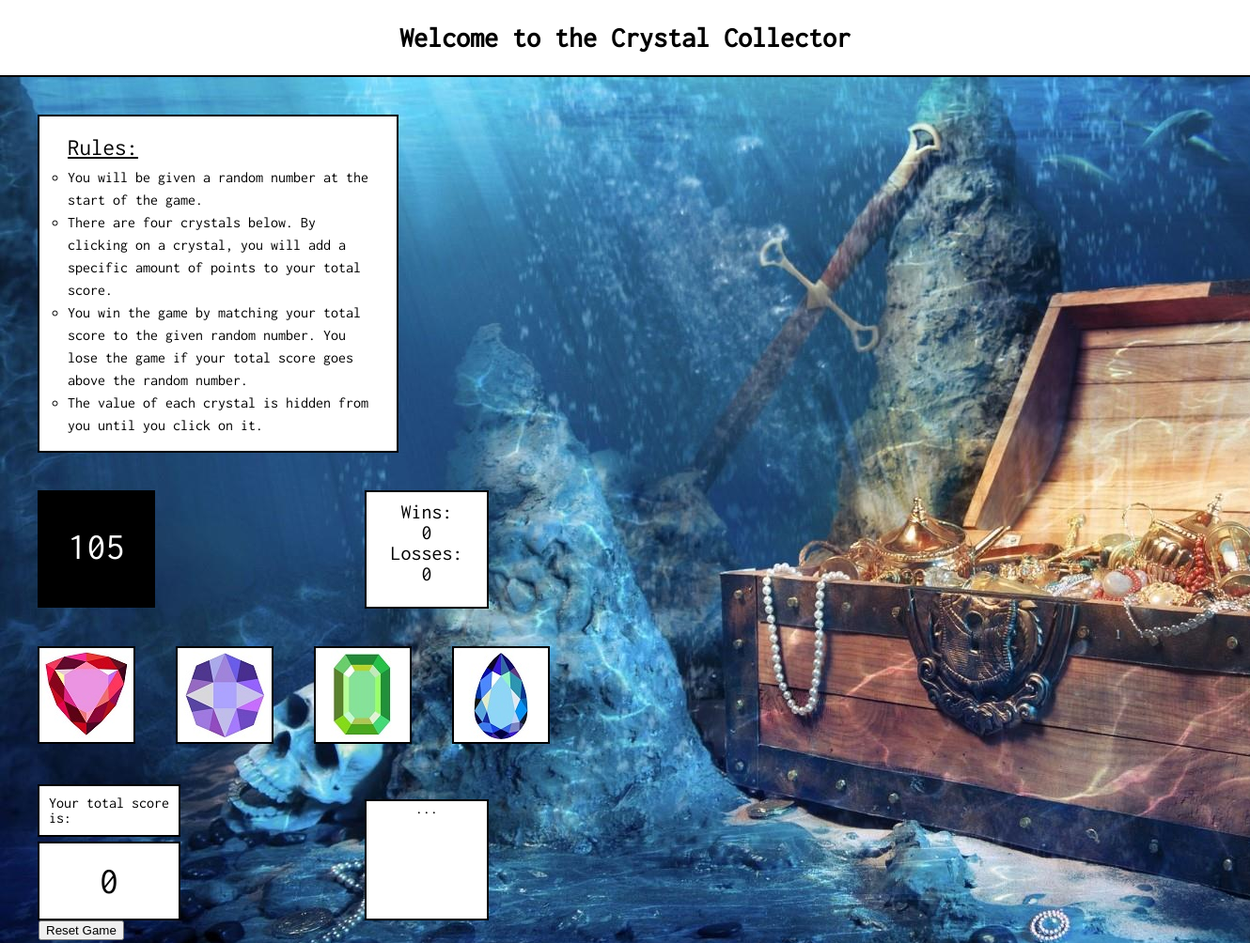
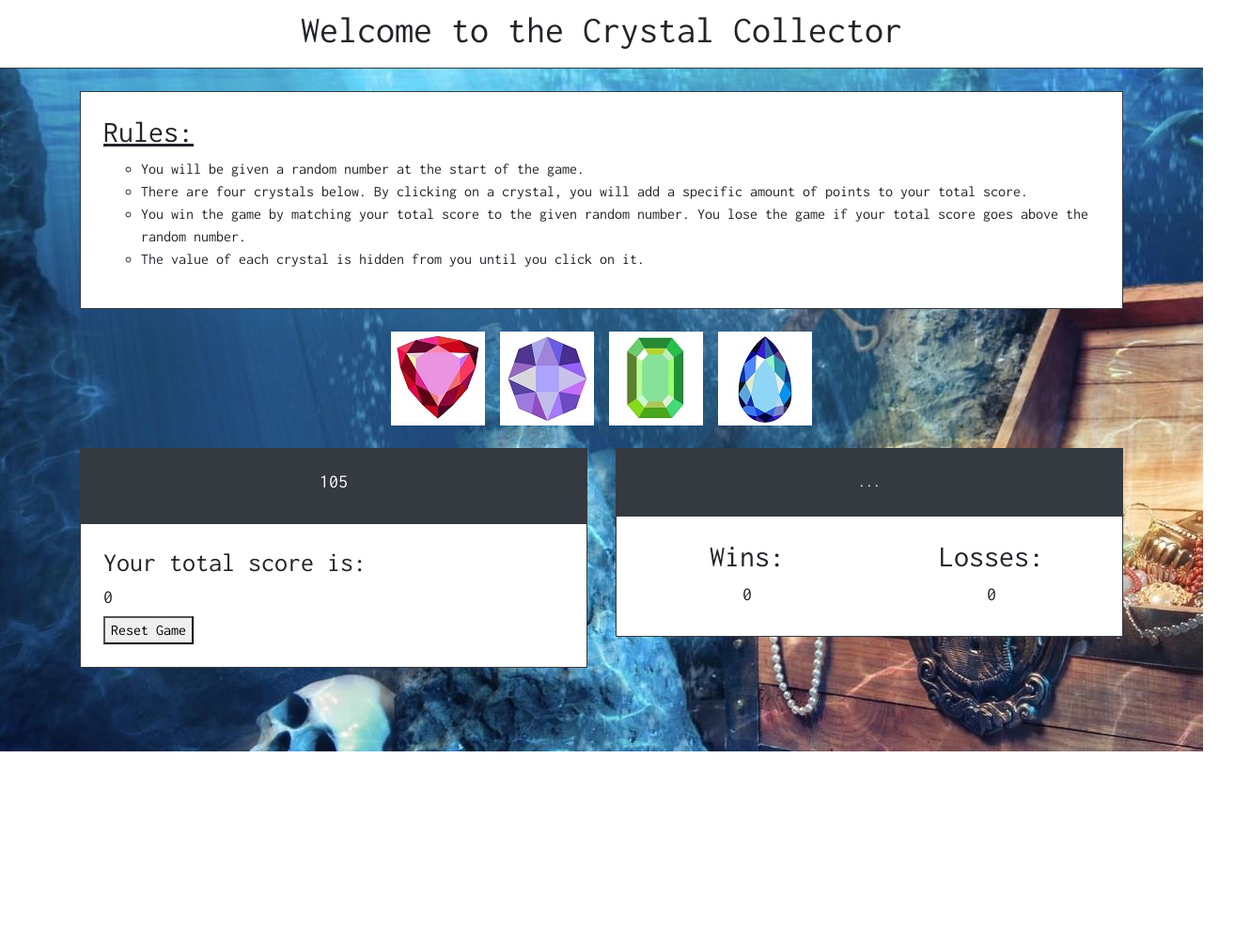
Before and after one commit to desinoelle/unit-4-game, a plain HTML site: page index.html in a window 1280 px wide. Shown: the top 1004 px of the page at 94% size, 1330 px wide, since content can reach past the window. After the commit the page ends 800 px from the top, so only its background shows below. Drawn offline with nearby package versions, Linux system fonts and the light colour scheme.

Commit message:
Fixed layout.

```diff
--- a/assets/css/style.css
+++ b/assets/css/style.css
@@ -2,115 +2,10 @@ body {
     background-image: url("../images/background.jpg");
 }
 
-.header {
-    width: 100%;
-    padding: 25px;
-    background-color: white;
+#gtext {
     font-family: 'Inconsolata', monospace;
-    font-size: 30px;
-    font-weight: bold;
-    text-align: center;
-    border-bottom: 2px solid black;
-
-}
-
-.rules {
-    width: 25%;
-    padding: 15px 30px;
-    margin: 40px;
-    background-color: white;
-    font-family: 'Inconsolata', monospace;
-    line-height: 1.5;
-    border: 2px solid black;
-}
-
-#h2rules {
-    font-size: 25px;
-    text-decoration: underline;
 }
 
 li {
     list-style-type: circle;
 }
-
-#random-num {
-    float: left;
-    width: 125px;
-    height: 85px;
-    margin-left: 40px;
-    padding-top: 40px;
-    background-color: black;
-    color: white;
-    font-family: 'Inconsolata', monospace;
-    text-align: center;
-    font-size: 40px;
-}
-
-.wins-and-losses {
-    float: left;
-    width: 10%;
-    height: 112px;
-    margin-left: 223px;
-    padding-top: 10px;
-    background-color: white;
-    font-family: 'Inconsolata', monospace;
-    text-align: center;
-    font-size: 22px;
-    border: 2px solid black;
-}
-
-.row::after {
-    content: "";
-    clear: both;
-    display: table;
-}
-
-.crystals {
-    margin-left: 40px;
-    margin-top: 40px;
-}
-
-.crystal {
-    margin-right: 39px;
-    border: 2px solid black;
-}
-
-#h3score {
-    width: 10%;
-    margin-left: 40px;
-    margin-top: 40px;
-    padding: 10px;
-    background-color: white;
-    font-family: 'Inconsolata', monospace;
-    border: 2px solid black;
-}
-
-#score-total {
-    width: 10%;
-    margin-left: 40px;
-    margin-top: 5px;
-    padding: 20px 10px;
-    background-color: white;
-    font-family: 'Inconsolata', monospace;
-    text-align: center;
-    font-size: 40px;
-    border: 2px solid black;
-}
-
-#reset {
-    margin-left: 41px;
-}
-
-#message {
-    position: relative;
-    left: 165px;
-    bottom: 150px;
-    width: 10%;
-    height: 125px;
-    margin-left: 223px;
-    background-color: white;
-    color: black;
-    font-family: 'Inconsolata', monospace;
-    text-align: center;
-    border: 2px solid black;
-}
--- a/index.html
+++ b/index.html
@@ -10,7 +10,7 @@
 
         <!--Link styles-->
         <link rel="stylesheet" href="assets/css/style.css">
-        <link rel="stylesheet" href="assets/css/reset.css">
+        <link rel="stylesheet" href="https://maxcdn.bootstrapcdn.com/bootstrap/4.0.0/css/bootstrap.min.css" integrity="sha384-Gn5384xqQ1aoWXA+058RXPxPg6fy4IWvTNh0E263XmFcJlSAwiGgFAW/dAiS6JXm" crossorigin="anonymous">
 
         <!--Google fonts-->
         <link href="https://fonts.googleapis.com/css?family=Inconsolata" rel="stylesheet">
@@ -20,13 +20,14 @@
     <body>
 
         <!--Header-->
-        <div class="header">
-            <h1>Welcome to the Crystal Collector</h1>
+        <div class="bg-white text-center border-bottom border-dark p-2">
+            <h1 id="gtext">Welcome to the Crystal Collector</h1>
         </div>
 
+        <div class="container" id="gtext">
             <!--Rules-->
-        <div class="rules">
-            <h2 id="h2rules">Rules:</h2>
+            <div class="bg-white border border-dark p-4 mt-4">
+                <h2><u>Rules:</u></h2>
                 <ul>
                     <li>You will be given a random number at the start of the game.</li>
                     <li>There are four crystals below. By clicking on a crystal, you will add a specific amount of points to your total score.</li>
@@ -34,39 +35,52 @@
                     <li>The value of each crystal is hidden from you until you click on it.</li>
                 </ul>
             </div>
+        </div>
 
-        <!--These elements are in the same row-->
-        <div class="row">
-            <!--Where the random number goes (empty until the game starts)-->
-            <div id="random-num"></div>
-
-            <!--Displays wins and losses-->
-            <div class="wins-and-losses">
-                <h2>Wins: </h2>
-                <div id="wins"></div>
-                <h2>Losses: </h2>
-                <div id="losses"></div>
+        <div class="container">
+            <!--Crystal buttons-->
+            <div class="d-flex justify-content-center mt-4">
+                <img class="ml-3 mr-3" id="crystal1" src="assets/images/crystal1.jpg"/>
+                <img class="mr-3" id="crystal2" src="assets/images/crystal2.jpg"/>
+                <img class="mr-3" id="crystal3" src="assets/images/crystal3.jpg"/>
+                <img class="mr-3" id="crystal4" src="assets/images/crystal4.jpg"/>
             </div>
         </div>
 
-        <!--Crystal buttons-->
-        <div class="crystals">
-            <img class="crystal" id="crystal1" src="assets/images/crystal1.jpg"/>
-            <img class="crystal" id="crystal2" src="assets/images/crystal2.jpg"/>
-            <img class="crystal" id="crystal3" src="assets/images/crystal3.jpg"/>
-            <img class="crystal" id="crystal4" src="assets/images/crystal4.jpg"/>
+        <div class="container" id="gtext">
+            <div class="row">
+                <div class="col">
+                    <!--Where the random number goes (empty until the game starts)-->
+                    <div class="bg-dark text-white text-center p-4 mt-4">
+                        <h5 id="random-num"></h5>
                     </div>
-
                     <!--Player score-->
-        <div class="score">
-            <h3 id="h3score">Your total score is:</h3>
-            <div id="score-total"></div>
+                    <div class="bg-white border border-dark p-4">
+                        <h3>Your total score is:</h3>
+                        <h5 id="score-total"></h5>
                         <!--Reset button-->
                         <button id="reset">Reset Game</button>
                     </div>
-
+                </div>
+                <div class="col">
                     <!--Displays a message-->
-        <div id="message">...</div>
+                    <div class="bg-dark text-white text-center p-4 mt-4" id="message">...</div>
+                    <!--Displays wins and losses-->
+                    <div class="bg-white border border-dark text-center p-4">
+                        <div class="row">
+                            <div class="col">
+                                <h2>Wins: </h2>
+                                <h5 id="wins"></h5>
+                            </div>
+                            <div class="col">
+                                <h2>Losses: </h2>
+                                <h5 id="losses"></h5>
+                            </div>
+                        </div>
+                    </div>
+                </div>
+            </div>
+        </div>
 
         <!--Javascript-->
         <script type="text/javascript" src="assets/javascript/game.js"></script>
```
Lines whose indentation alone changed are shown as unchanged.
